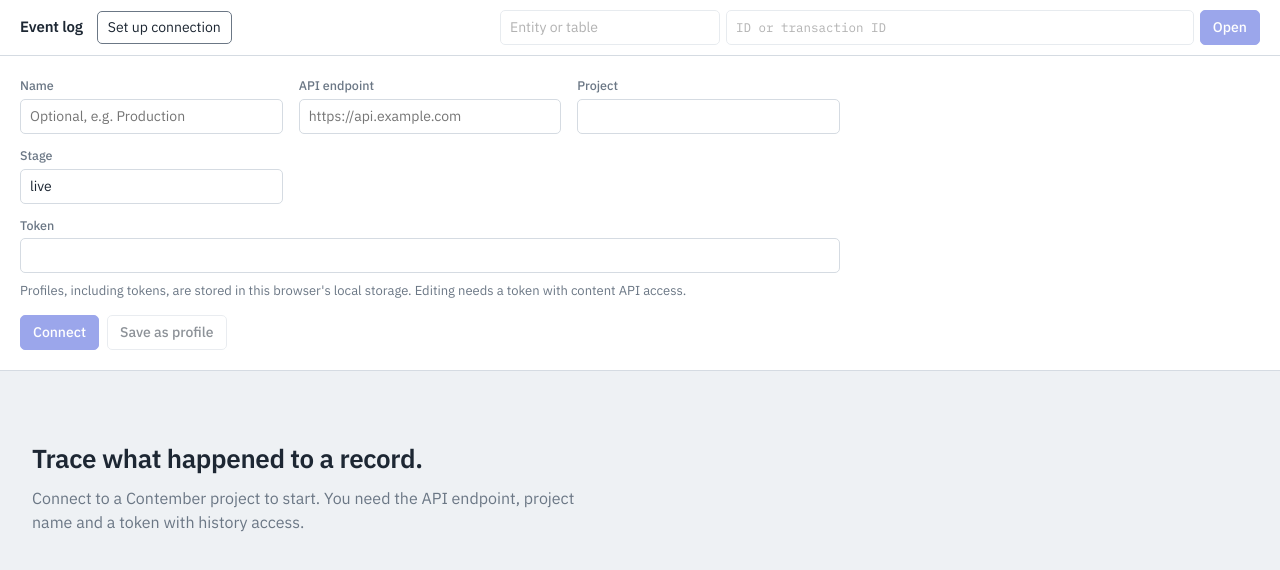
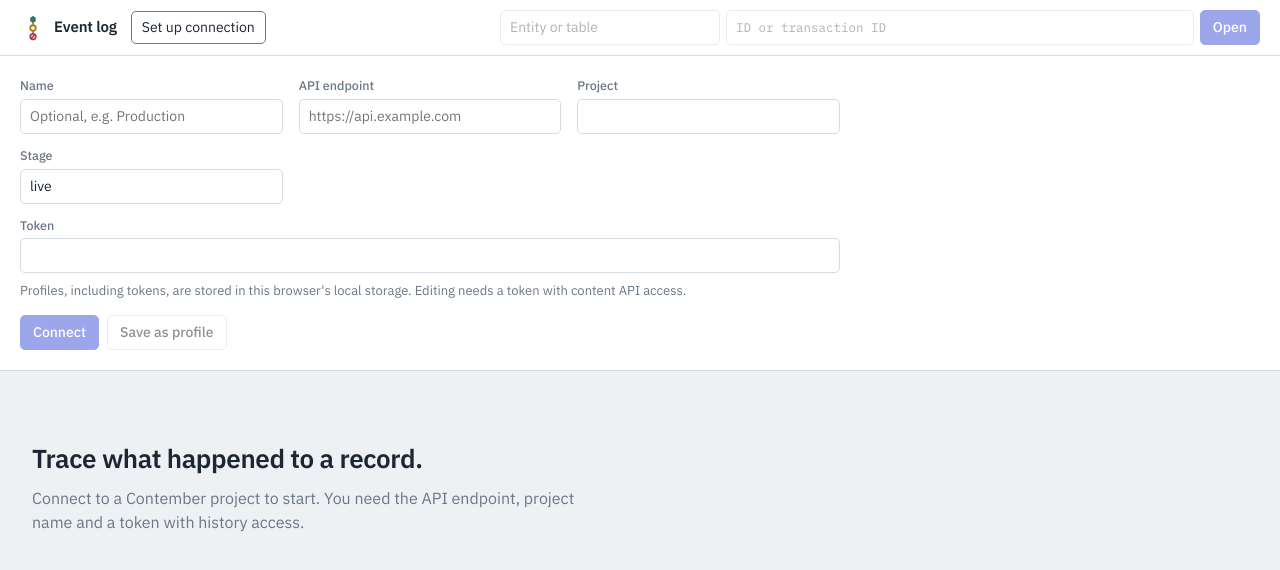
Before and after one commit to VojtaStanek/contember-event-log-viewer, a React (Create React App) app: page / in a window 1280 px wide. Shown: the top 570 px of the page. Built offline with nearby package versions, Linux system fonts and the light colour scheme; the HTML template or start-up script is replaced by a standard one.

Commit message:
add favicon

```diff
--- a/public/index.html
+++ b/public/index.html
@@ -5,6 +5,7 @@
   <meta name="viewport" content="width=device-width, initial-scale=1.0">
   <meta name="color-scheme" content="light dark">
   <title>Contember Event Log</title>
+  <link rel="icon" href="%PUBLIC_URL%/favicon.svg" type="image/svg+xml">
   <link rel="preconnect" href="https://fonts.googleapis.com">
   <link rel="preconnect" href="https://fonts.gstatic.com" crossorigin>
   <link href="https://fonts.googleapis.com/css2?family=IBM+Plex+Mono:wght@400;500&family=IBM+Plex+Sans:wght@400;500;600&display=swap" rel="stylesheet">
--- a/src/App.css
+++ b/src/App.css
@@ -169,6 +169,9 @@
 }
 
 .brand {
+  display: inline-flex;
+  align-items: center;
+  gap: 8px;
   color: var(--ink);
   font-weight: 600;
   font-size: 15px;
--- a/src/App.js
+++ b/src/App.js
@@ -7,6 +7,7 @@
 import { shortId } from './format';
 import { ConnectionPanel, profileLabel } from './components/ConnectionPanel';
 import { SearchBar } from './components/SearchBar';
+import { Logo } from './components/Logo';
 import { RowView } from './components/RowView';
 import { IdentityView, TableView, TransactionView } from './components/StreamViews';
 import { ErrorNotice, Toasts } from './components/Notices';
@@ -203,7 +204,7 @@
     <AppContext.Provider value={ctx}>
       <div className="app">
         <header className="topbar">
-          <a className="brand" href={href.home()}>Event log</a>
+          <a className="brand" href={href.home()}><Logo />Event log</a>
           <button
             type="button"
             className={`profile-chip${panelOpen ? ' is-on' : ''}`}
--- /dev/null
+++ b/src/components/Logo.js
@@ -0,0 +1,12 @@
+import React from 'react';
+
+// Same mark as public/favicon.svg, drawn with the theme tokens.
+export const Logo = ({ size = 26 }) => (
+  <svg className="logo" viewBox="0 0 32 32" width={size} height={size} aria-hidden="true">
+    <path d="M16 2v28" stroke="var(--ink-muted)" strokeWidth="2" strokeLinecap="round" />
+    <circle cx="16" cy="5.5" r="3.6" fill="var(--create)" />
+    <circle cx="16" cy="16" r="3.4" fill="var(--sheet)" stroke="var(--update)" strokeWidth="2.2" />
+    <circle cx="16" cy="26.5" r="3.4" fill="var(--sheet)" stroke="var(--delete)" strokeWidth="2.2" />
+    <path d="M13.9 28.6l4.2-4.2" stroke="var(--delete)" strokeWidth="2" strokeLinecap="round" />
+  </svg>
+);
```
Also changed, not shown: public/favicon.svg (added).
